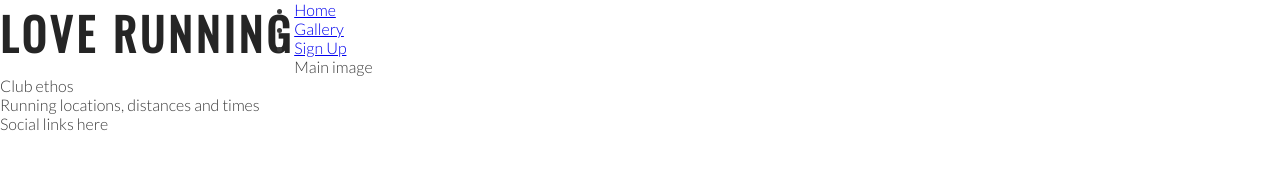
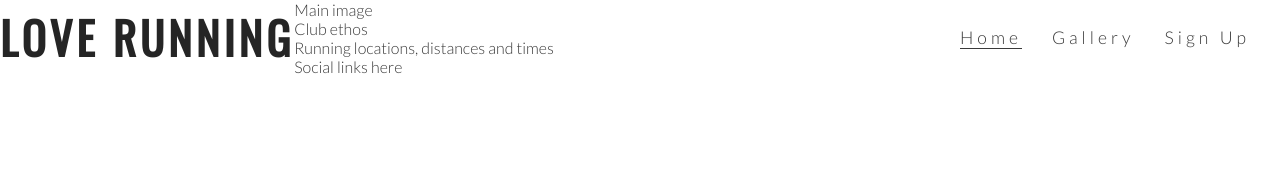
Before and after one commit to Johneriksson88/love-runnin, a plain HTML site: page index.html in a window 1280 px wide. Drawn offline with nearby package versions, Linux system fonts and the light colour scheme.

Commit message:
Style navigation links

```diff
--- a/assets/css/style.css
+++ b/assets/css/style.css
@@ -24,3 +24,32 @@ h1, h2 {
     float: left;
     font-size: 280%;
 }
+
+#menu {
+    font-size: 110%;
+    letter-spacing: 4px;
+}
+
+#menu, #logo {
+    line-height: 75px;
+
+}
+
+#menu li {
+    float: right;
+    list-style-type: none;
+    margin-right: 30px;
+}
+
+#menu a {
+    text-decoration: none;
+    color: inherit;
+}
+
+#menu a:hover {
+    border-bottom: 1px solid #3a3a3a;
+}
+
+.active {
+    border-bottom: 1px solid #3a3a3a;
+}
--- a/index.html
+++ b/index.html
@@ -19,15 +19,17 @@
             <h1 id="logo">Love Running</h1>
         </a>
         <nav>
-            <ul>
-                <li><a href="index.html">Home</a>
+            <ul id="menu">
+                <li>
+                    <a href="#">Sign Up</a>
                 </li>
                 <li>
                     <a href="#">Gallery</a>
                 </li>
-                <li>
-                    <a href="#">Sign Up</a>
+                <li><a href="index.html" class="active">Home</a>
                 </li>
+
+
             </ul>
         </nav>
     </header>
```
